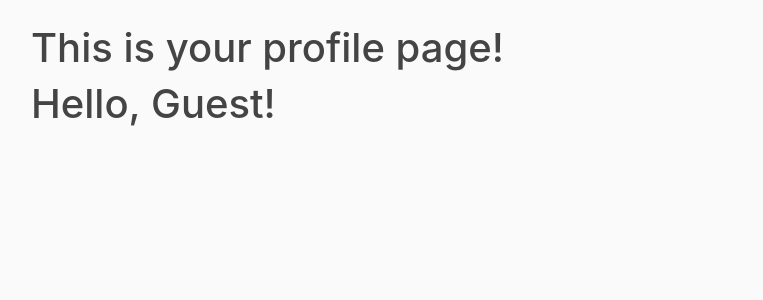
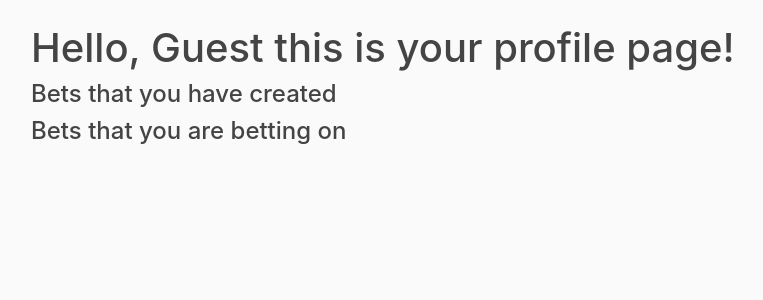
Before and after one commit to greengro/FitBet, a Django app: page /profile/ in a window 1280 px wide. Shown: the part 56-356 px from the top of the page, without its empty margins (54-817 px from the left). Run offline with Django 3.2, Linux system fonts and the light colour scheme; data that the repository does not hold is empty.

Commit message:
bets placed in user profile

```diff
--- a/fitbet/users/templates/users/profile.html
+++ b/fitbet/users/templates/users/profile.html
@@ -1,13 +1,25 @@
 {% extends 'users/base.html' %}
 
 {% block content %}
-<h1>This is your profile page!</h1>
 
-    <h1>Hello, {{ user.username|default:'Guest' }}!  </h1>
+    <h1>Hello, {{ user.username|default:'Guest' }} this is your profile page!  </h1>
+
+    <h4>Bets that you have created </h4>
     {% for obj in bets %}
         <style>
+        label {
+          background-color: lightblue;
+          width: 200px;
+          padding: 25px;
+        }
+         &::before {
+            display: inline-block;
+            vertical-align: middle;
+            margin: 0 0.5em;
+         }
+        </style>
+        <style>
             h2 {
-                background: #fafafa;
                 color: #333333;
                 margin-top: 3rem;
                 font-size:18px;
@@ -16,11 +28,20 @@
                 font-size:14px;
             }
         </style>
+<label>
         <h2>{{ obj.title }}</h2>
         <h3>{{ obj.description }}</h3>
+</label>
+
+    {% endfor %}
+
+    <h4>Bets that you are betting on </h4>
+    {% for obj in placed %}
+
+        <h2>{{ obj.amount_bet }}</h2>
+
+    {% endfor %}
 
 
 
-    {% endfor %}
-
 {% endblock %}
--- a/fitbet/users/views.py
+++ b/fitbet/users/views.py
@@ -4,13 +4,15 @@ from django.contrib.auth.forms import UserCreationForm
 from django.contrib import messages
 from bets.models import Bet
 from bets.forms import CreateUserBet
+from bets.models import UserBet
 
 def home(request):
     return render(request, "users/home.html")
 
 def profile(request):
     owned_bets = Bet.objects.filter(bet_owner_user_id=1)
-    return render(request, "users/profile.html", {'bets': owned_bets} )
+    placed_bets = UserBet.objects.filter(user_id=1)
+    return render(request, "users/profile.html", {'bets': owned_bets, 'placed': placed_bets})
 
 
 def dashboard(request):
```
